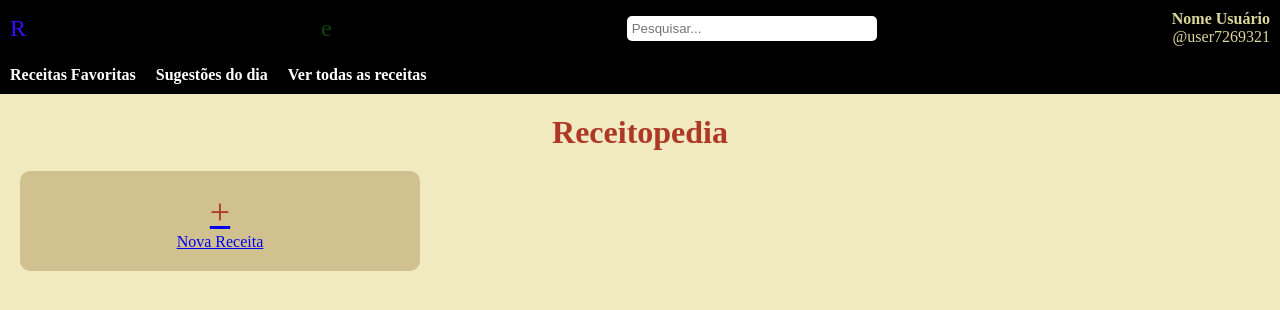
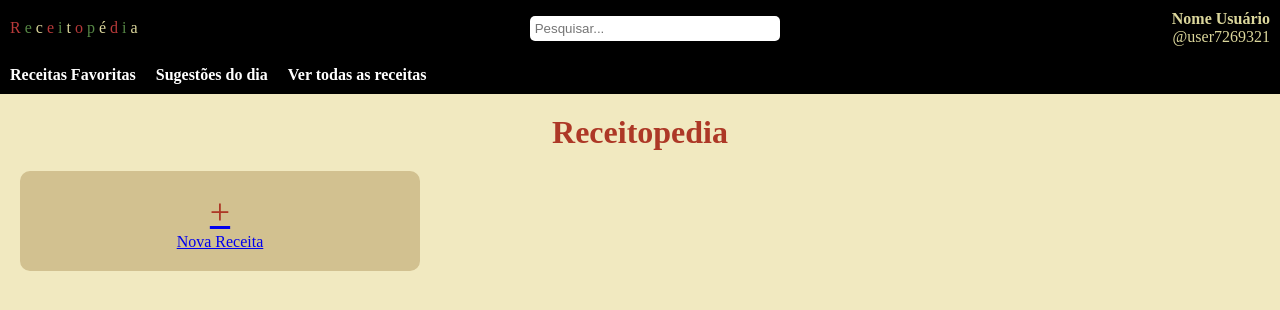
Before and after one commit to Caldas42/Receitopedia, a Django app: page / in a window 1280 px wide. Shown: the top 310 px of the page. Run offline with Django 5.2, Linux system fonts and the light colour scheme; some web fonts are replaced.

Commit message:
cores receitopedia

```diff
--- a/aplicacao/templates/home.html
+++ b/aplicacao/templates/home.html
@@ -9,8 +9,10 @@
 </head>
 <body>
     <header>
-        <div class="logoA">R</div>
-        <div class="logoV">e</div>
+        <div class="space">
+            <span class="Red">R</span> <span class="Green">e</span> <span class="Bege">c</span> <span class="Red">e</span> <span class="Green">i</span> <span class="Bege">t</span> <span class="Red">o</span> <span class="Green">p</span> <span class="Bege">é</span> <span class="Red">d</span> <span class="Green">i</span> <span class="Bege">a</span>
+        </div>
+
         <input type="text" placeholder="Pesquisar...">
         <div class="user-info">
             <span>Nome Usuário</span>
--- a/templates/static/aplicacao/css/home.css
+++ b/templates/static/aplicacao/css/home.css
@@ -121,3 +121,19 @@ h1 {
     font-family: 'Jaro';
     src: url(../../../static/fonts/Jaro-Regular-VariableFont_opsz.ttf);
 }
+
+.space {
+    letter-spacing: 0;
+}
+
+.Red {
+    color: #B73939;
+}
+
+.Green {
+color: #568745;
+}
+
+.Bege {
+    color: #DBD69B;
+}
```
